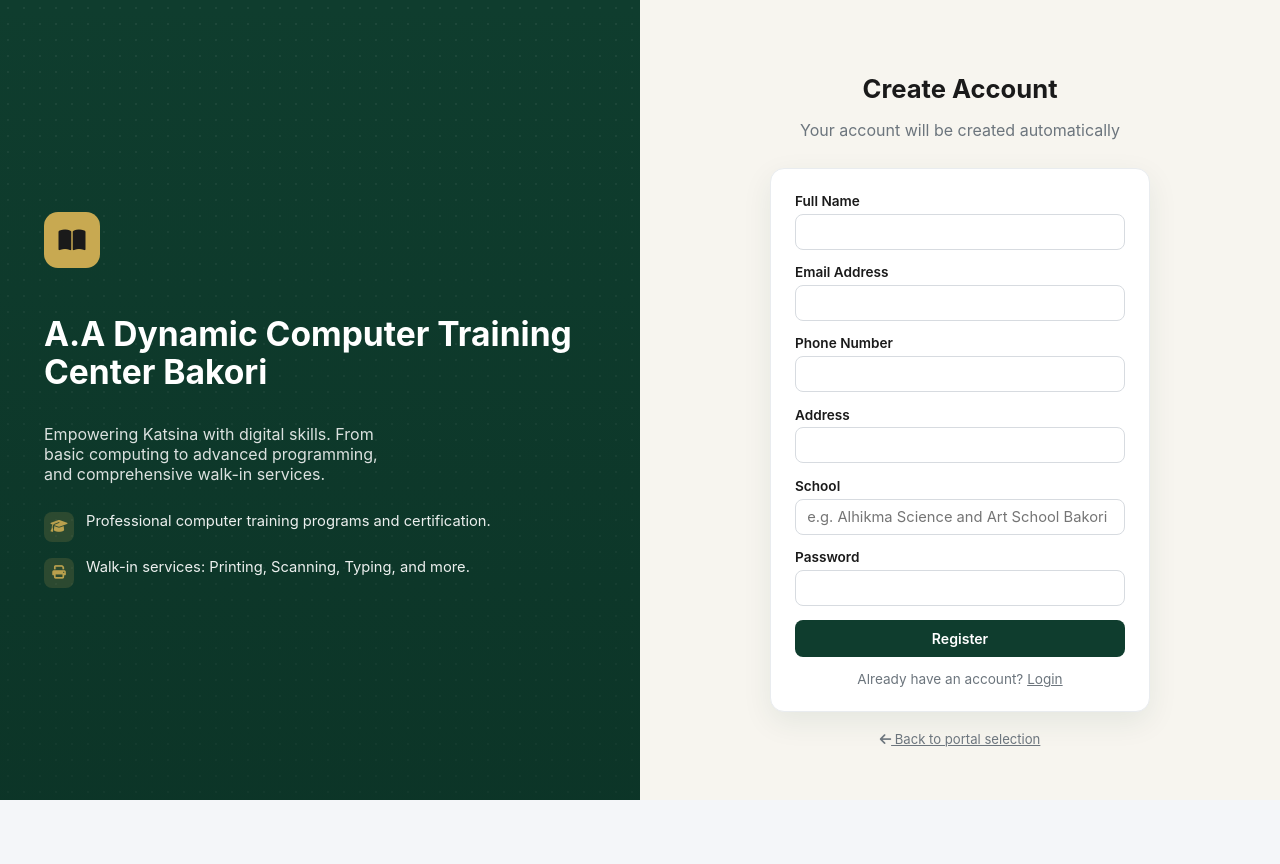
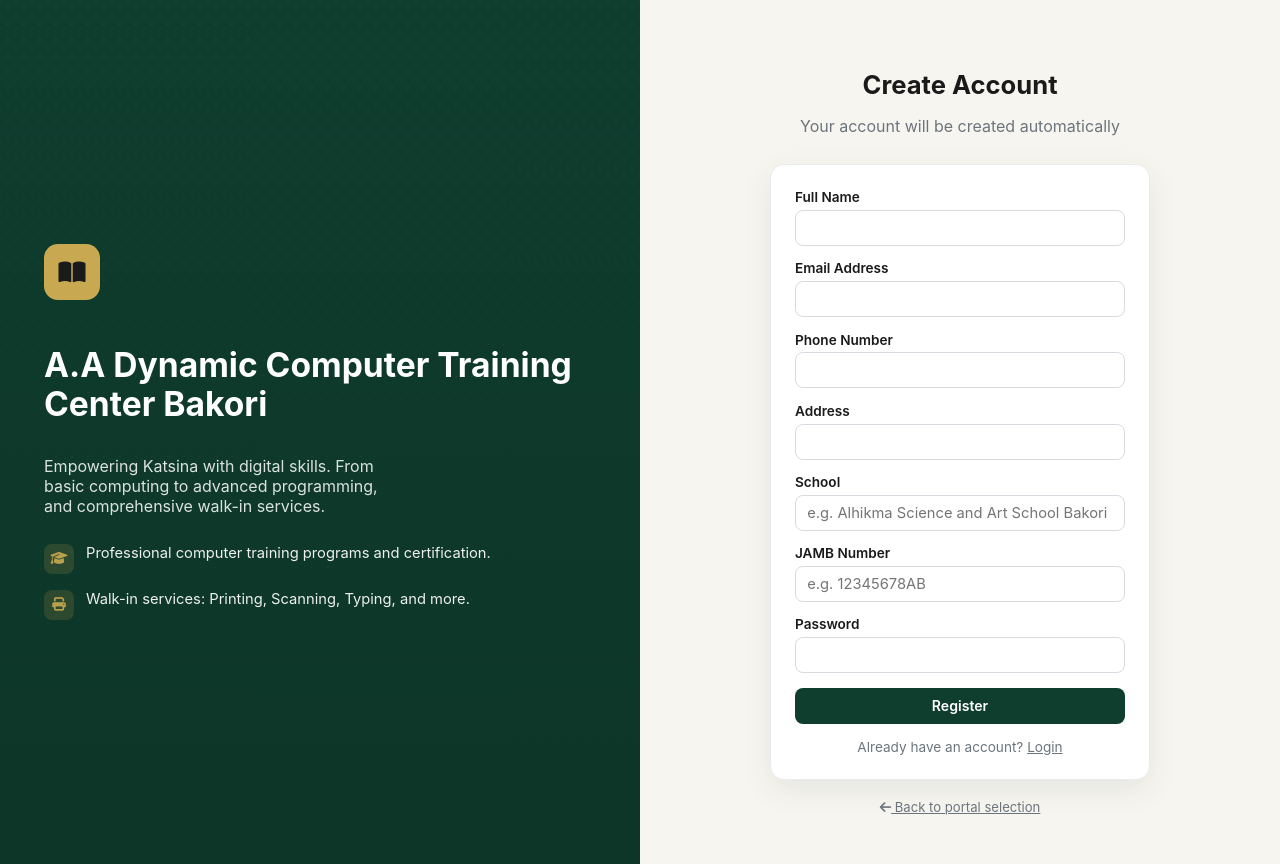
Before and after one commit to abdulaminubkr/abu_cafe, a React (Vite) app in the folder client/: page /register in a window 1280 px wide. Before the commit the page ends 800 px from the top, so only its background shows below. Built offline with nearby package versions, Linux system fonts and the light colour scheme.

Commit message:
Add JAMB number to registration

```diff
--- a/client/src/pages/auth/Register.jsx
+++ b/client/src/pages/auth/Register.jsx
@@ -8,7 +8,7 @@ import { useAuth } from '../../context/AuthContext';
 export default function Register() {
   const navigate = useNavigate();
   const { login } = useAuth();
-  const [form, setForm] = useState({ full_name: '', email: '', phone: '', address: '', school: '', password: '' });
+  const [form, setForm] = useState({ full_name: '', email: '', phone: '', address: '', school: '', matric_number: '', password: '' });
   const [error, setError] = useState('');
   const [loading, setLoading] = useState(false);
 
@@ -60,6 +60,10 @@ export default function Register() {
                 <input value={form.school} onChange={update('school')} placeholder="e.g. Alhikma Science and Art School Bakori" />
               </div>
               <div className="form-group">
+                <label>JAMB Number</label>
+                <input value={form.matric_number} onChange={update('matric_number')} placeholder="e.g. 12345678AB" />
+              </div>
+              <div className="form-group">
                 <label>Password</label>
                 <input type="password" value={form.password} onChange={update('password')} required minLength={6} />
               </div>
--- a/client/src/pages/landing/About.jsx
+++ b/client/src/pages/landing/About.jsx
@@ -1,16 +1,16 @@
 const staffMembers = [
   {
-    name: 'Abdulmalik Aminu',
+    name: 'Abubakar Ahmed',
     position: 'Founder & Director',
     image: 'https://images.unsplash.com/photo-1500648767791-00dcc994a43e?auto=format&fit=crop&w=600&q=80',
   },
   {
-    name: 'Mary Johnson',
+    name: 'Abubakar Ahmed',
     position: 'Operations Manager',
     image: 'https://images.unsplash.com/photo-1494790108377-be9c29b29330?auto=format&fit=crop&w=600&q=80',
   },
   {
-    name: 'David Smith',
+    name: 'Abdulmalik Aminu',
     position: 'Training Coordinator',
     image: 'https://images.unsplash.com/photo-1506794778202-cad84cf45f1d?auto=format&fit=crop&w=600&q=80',
   },
```
Also changed, not shown: 1 other file (tests, documents, lock files or other folders).
